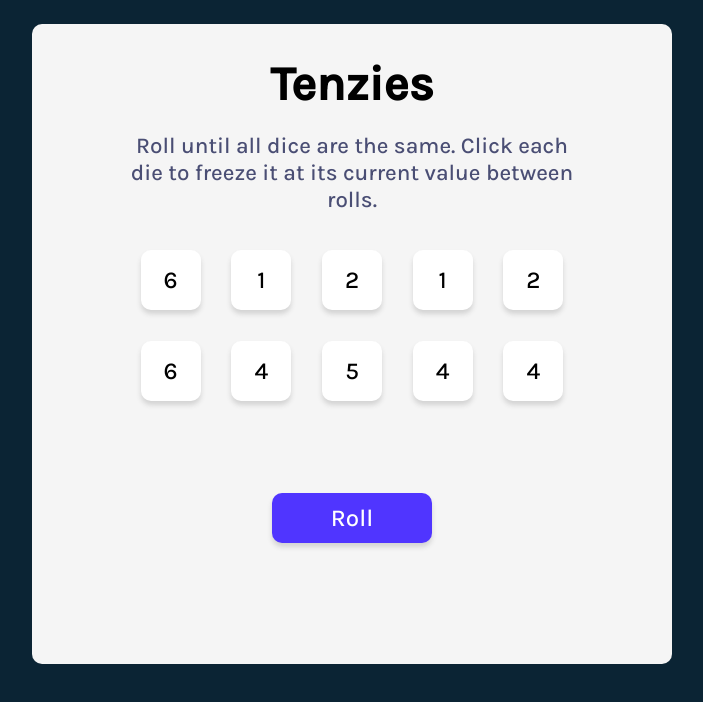
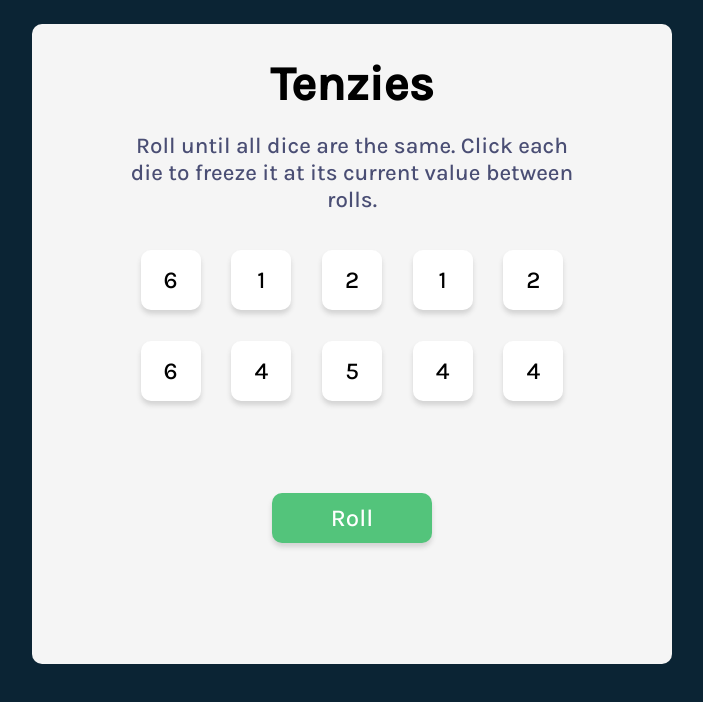
Before and after one commit to sehaj1408/tenzies-react, a React (Create React App) app: page / in a window 1280 px wide. Shown: the top 702 px of the page, without its empty margins (288-991 px from the left). Built offline with nearby package versions, Linux system fonts and the light colour scheme.

Commit message:
add styling to button and dice

```diff
--- a/src/components/App/app.css
+++ b/src/components/App/app.css
@@ -45,7 +45,7 @@ main:after {
     margin-top: 12%;
     width: 25%;
     height: 50px;
-    background-color: #5035FF;
+    background-color: #53c47b;
     color: white;
     font-size: 1.5em;
     border: none;
@@ -54,6 +54,10 @@ main:after {
     cursor: pointer;
 }
 
+.roll-button:hover {
+    background-color: #31d46a;
+}
+
 .confetti {
     margin-right: 1000px;
 }
--- a/src/components/Die/Die.jsx
+++ b/src/components/Die/Die.jsx
@@ -5,7 +5,7 @@ export default function Die(props) {;
     return (
         <div
         className="dice"
-        style={{backgroundColor: props.isClicked ? "#59E391" : "white"}}
+        style={{backgroundColor: props.isClicked ? "#867ebd" : "white"}}
         >
             <button
             onClick={() => props.handleDiceClick(props.id)}
```
